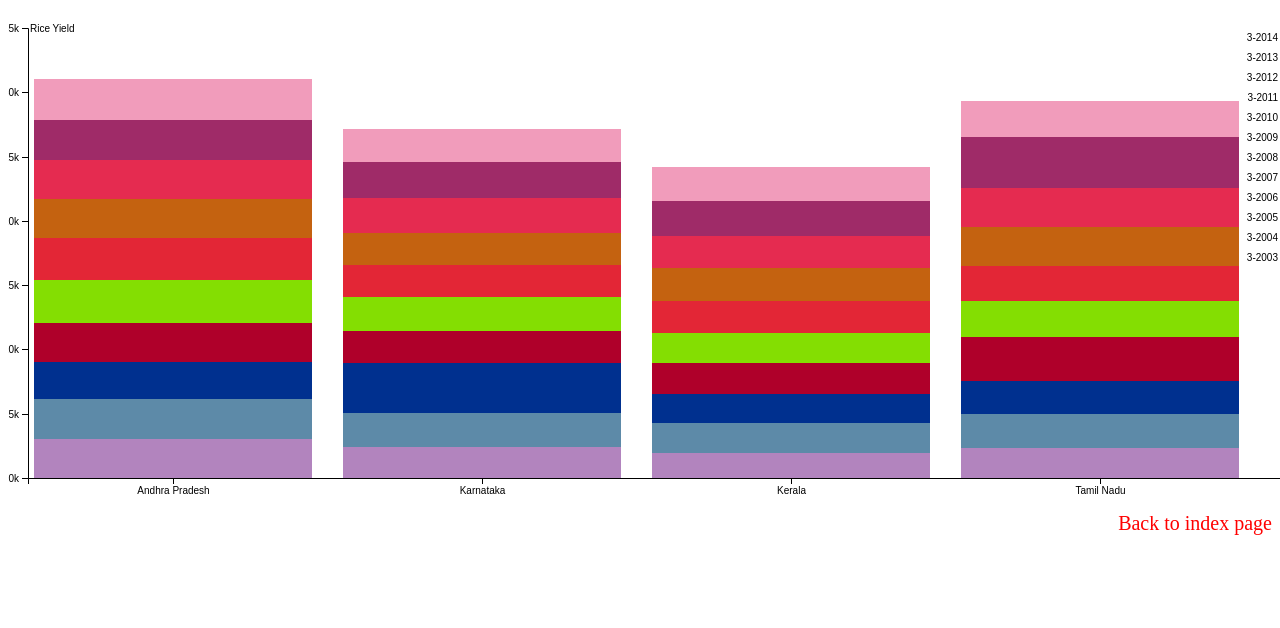
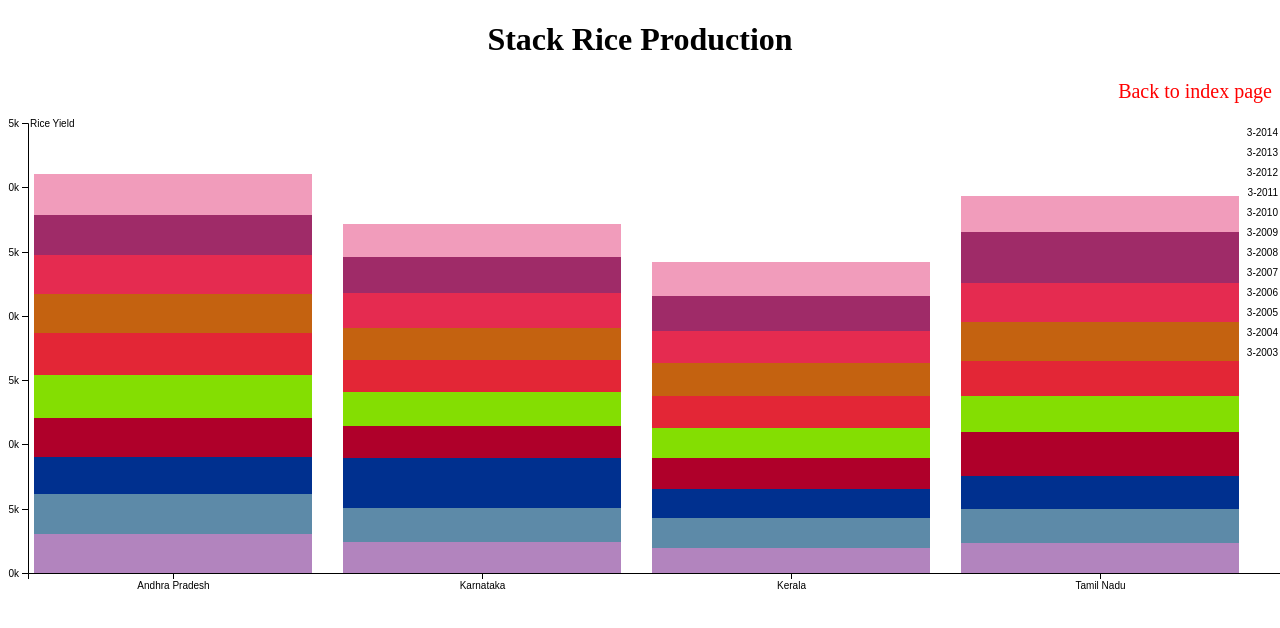
Before and after one commit to saranya-babu/Agriculture-production, a website: page stackRiceProductionChart.html in a window 1280 px wide. Shown: the top 628 px of the page. Drawn offline with nearby package versions, Linux system fonts and the light colour scheme.

Commit message:
modified page style

```diff
--- a/stackRiceProductionChart.html
+++ b/stackRiceProductionChart.html
@@ -6,6 +6,10 @@
 .bar {
   fill: steelblue;
 }
+h1 {
+      text-align: center;
+      color: black;
+    }
 	a
     {
       text-decoration: none;
@@ -13,18 +17,23 @@
       font-style: bold;
       font-size: 20px;
       float: right;
+      display: inline;
 
     }
     a:hover
     {
       text-decoration: underline;
-      text-transform: uppercase;
+
     }
 
 
 </style>
+<body>
+<div>
+<h1>Stack Rice Production</h1>
+<a href="index.html">Back to index page</a></div></body>
 <svg width="1300" height="500"></svg>
-<body> <a href="index.html">Back to index page</a></body>
+
 
 <script src="https://d3js.org/d3.v4.min.js"></script>
 <script src="southernStatesGraph.js"></script>
```
Also changed, not shown: commercialCropsChart.html (+6 -1 lines), foodgrainsGraph.html (+0 -1 lines), oilseedsGraph.html (+0 -1 lines).
